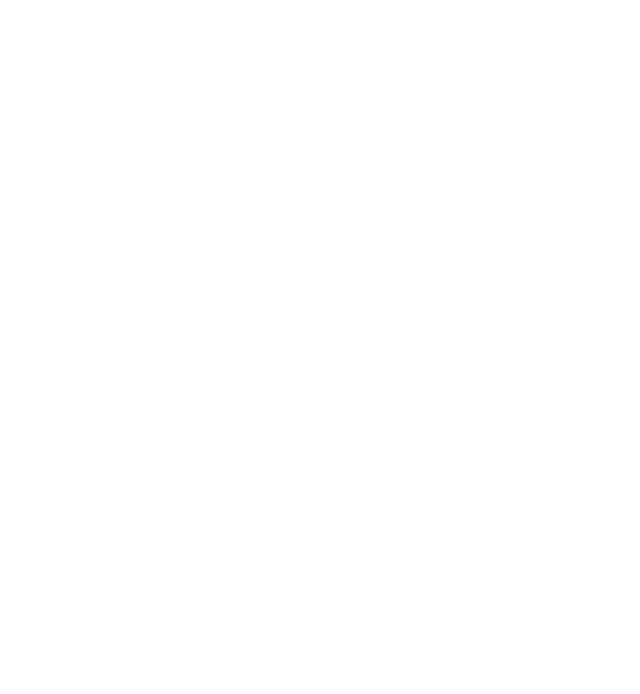
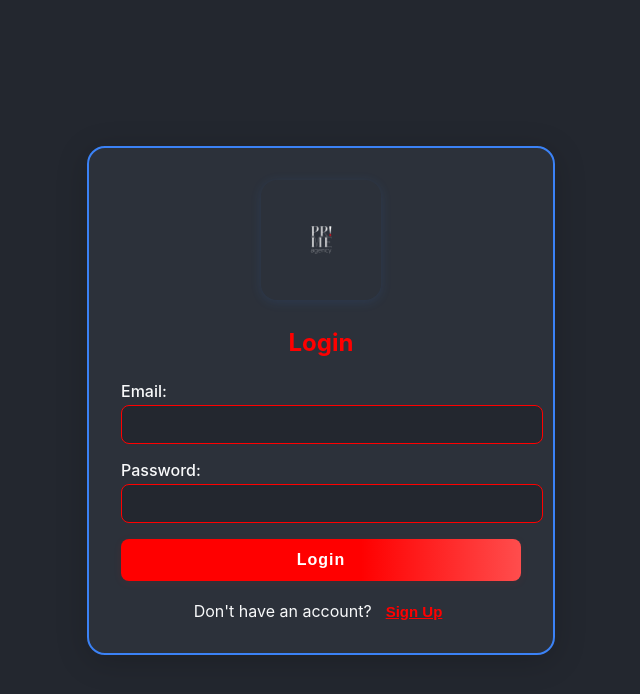
Before and after one commit to nargizhn/PrimeHubApp, a React (Create React App) app in the folder frontend/: page /login in a window 1280 px wide. Before the commit this address had no page. Shown: the top 694 px of the page, without its empty margins (319-959 px from the left). Built offline with nearby package versions, Linux system fonts and the light colour scheme.

Commit message:
setup routing for login and signup separately

```diff
--- a/frontend/src/App.js
+++ b/frontend/src/App.js
@@ -20,6 +20,8 @@
   return (
     <Router>
       <Routes>
+        <Route path="/login" element={<LoginSignup setUser={setUser} isLogin={true} />} />
+        <Route path="/signup" element={<LoginSignup setUser={setUser} isLogin={false} />} />
         <Route
           path="/"
           element={user ? <Navigate to="/dashboard" /> : <LoginSignup setUser={setUser} />}
--- a/frontend/src/components/LoginSignup.js
+++ b/frontend/src/components/LoginSignup.js
@@ -2,8 +2,8 @@
 import { useNavigate } from "react-router-dom";
 import logo from '../assets/prime-logo.png';
 
-function LoginSignup( { setUser }) {
-  const [isSignUp, setIsSignUp] = useState(false);
+function LoginSignup( { setUser }, isLogin) {
+  const [isSignUp, setIsSignUp] = useState(!isLogin);
   const [email, setEmail] = useState('');
   const [password, setPassword] = useState('');
   const [message, setMessage] = useState('');
```
